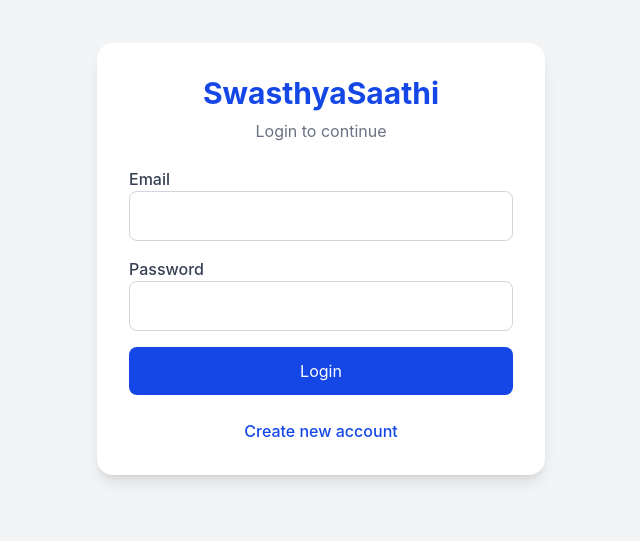
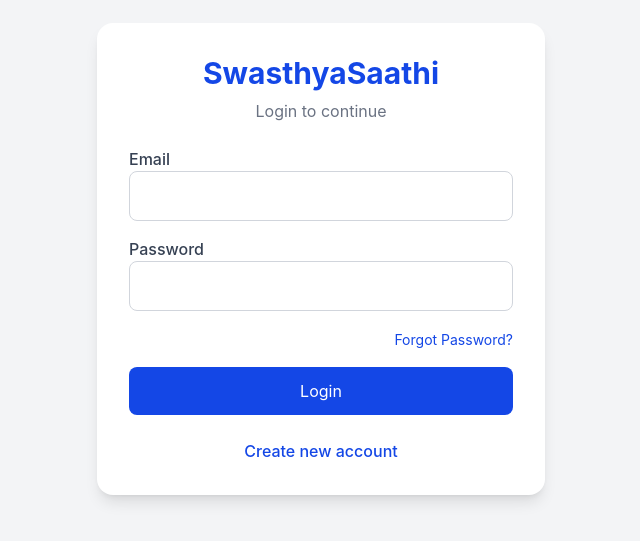
Before and after one commit to Mystify7777/swasthyasaathi, a React (Vite) app: page / in a window 1280 px wide. Shown: the part 141-682 px from the top of the page, without its empty margins (319-959 px from the left). Built offline with nearby package versions, Linux system fonts and the light colour scheme; no server answers.

Commit message:
feat: add password reset functionality to Login component

```diff
--- a/src/pages/Login.jsx
+++ b/src/pages/Login.jsx
@@ -7,6 +7,7 @@ import toast, { Toaster } from "react-hot-toast";
 import {
   loginUser,
   registerUser,
+  resetPassword,
 } from "../services/authService";
 
 export default function Login() {
@@ -84,6 +85,32 @@ export default function Login() {
       setLoading(false);
     }
   };
+
+  const handleForgotPassword =
+    async () => {
+
+      if (!email) {
+
+        toast.error(
+          "Enter your email first"
+        );
+
+        return;
+      }
+
+      try {
+
+        await resetPassword(email);
+
+        toast.success(
+          "Password reset email sent"
+        );
+
+      } catch (error) {
+
+        toast.error(error.message);
+      }
+    };
 
   return (
 
@@ -173,6 +200,18 @@ export default function Login() {
 
             )}
 
+            <div className="text-right">
+
+              <button
+                type="button"
+                onClick={handleForgotPassword}
+                className="text-sm text-blue-700 hover:underline"
+              >
+                Forgot Password?
+              </button>
+
+            </div>
+
             <button
               type="submit"
               disabled={loading}
--- a/src/services/authService.js
+++ b/src/services/authService.js
@@ -3,6 +3,7 @@ import {
   createUserWithEmailAndPassword,
   setPersistence,
   browserLocalPersistence,
+  sendPasswordResetEmail,
 } from "firebase/auth";
 
 import { auth } from "./firebase";
@@ -32,3 +33,13 @@ export const registerUser = async (email, password) => {
 
   return userCredential.user;
 };
+
+export const resetPassword = async (
+  email
+) => {
+
+  return await sendPasswordResetEmail(
+    auth,
+    email
+  );
+};
```
